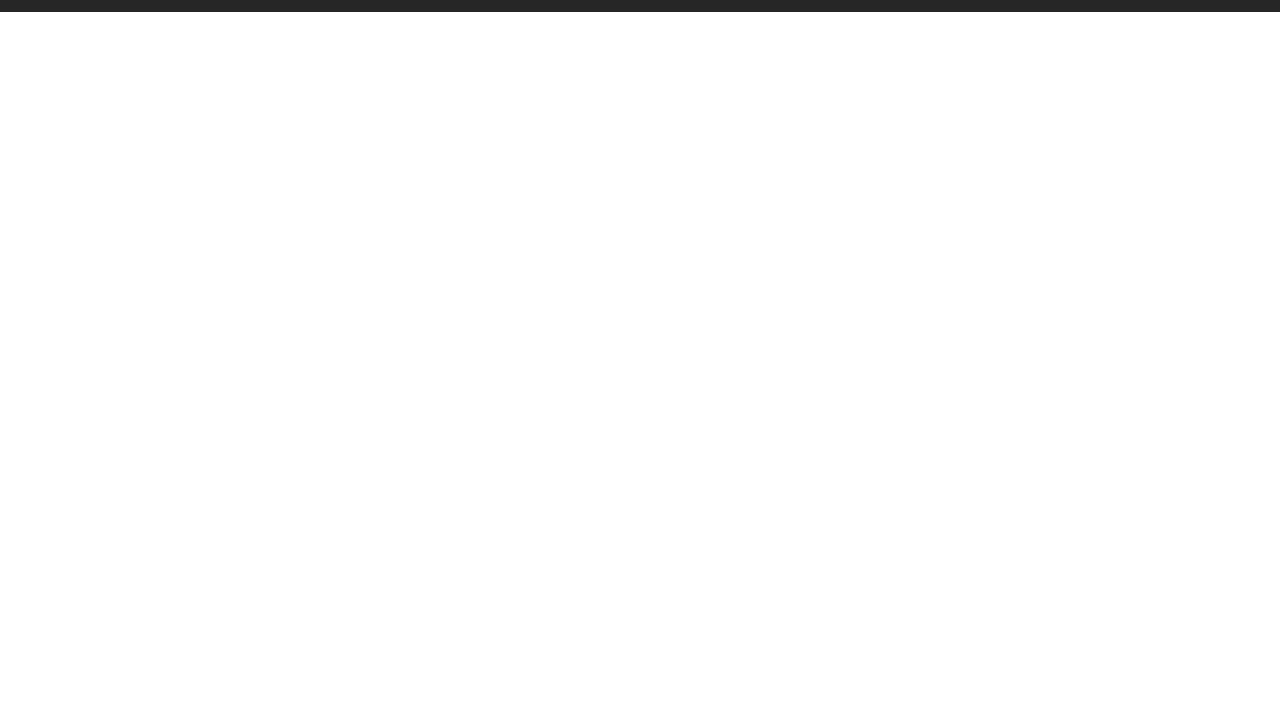
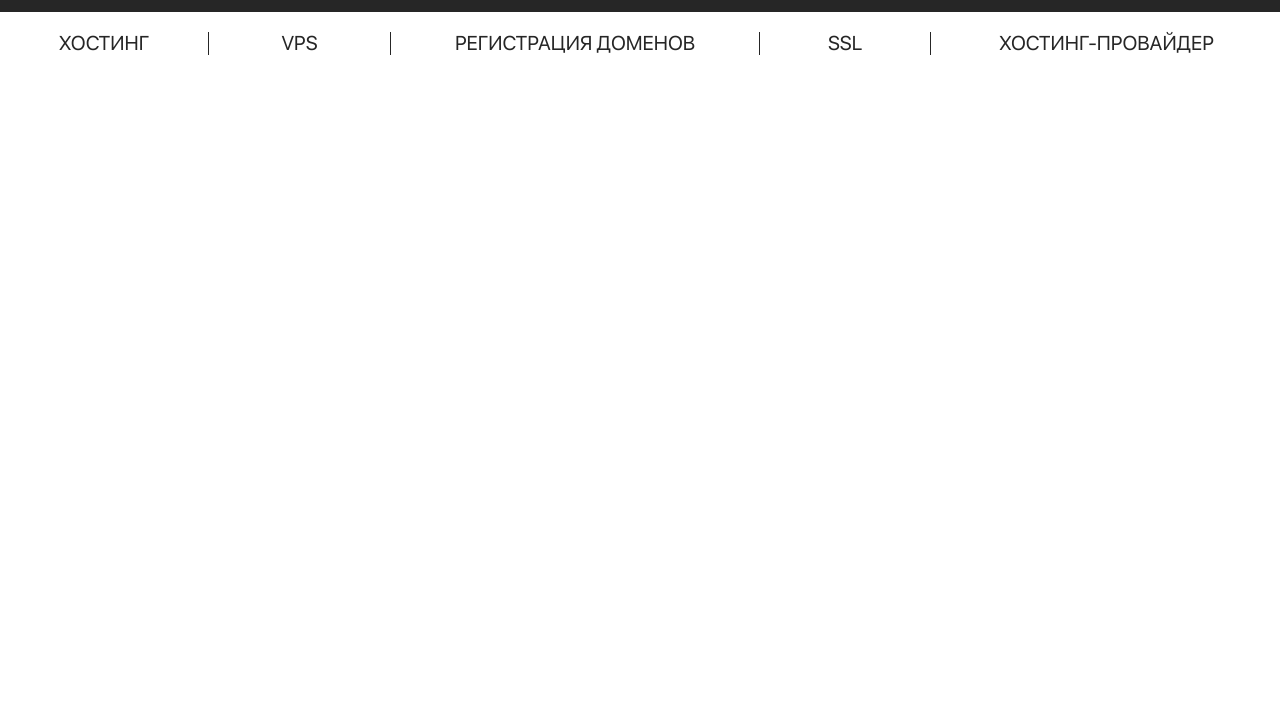
Before and after one commit to MartaGreen/hosting, a website built with webpack: page src/index.pug in a window 1280 px wide. Shown: the part 98-800 px from the top of the page. Built offline with nearby package versions, Linux system fonts and the light colour scheme; files whose address does not match are found by name; a web font is replaced by a local one.

Commit message:
feat: add navigation

```diff
--- a/src/index.pug
+++ b/src/index.pug
@@ -7,3 +7,11 @@ html(lang="en")
     title Document
   body
     include ./header/header.pug
+    .navigation
+      nav(class="nav")
+        a(href="#" class='nav__item nav__item_hosting') хостинг
+        a(href="#" class='nav__item nav__item_vps') vps
+        a(href="#" class='nav__item nav__item_domain') регистрация доменов
+        a(href="#" class='nav__item nav__item__ssl') ssl
+        a(href="#" class='nav__item nav__item_provider') хостинг-провайдер
+          span(class="dropdown-icon")
--- a/src/index.scss
+++ b/src/index.scss
@@ -15,3 +15,54 @@
 body {
   font-family: "SF Pro Display";
 }
+
+.navigation {
+  height: 60px;
+  background: #ffffff;
+
+  display: flex;
+  align-items: center;
+
+  .nav {
+    // width: 86.7%;
+    width: 1296px;
+    height: 20px;
+
+    display: grid;
+    grid-template-columns: 209px 182px 369px 171px 351px;
+
+    margin: 0 auto;
+
+    .nav__item {
+      text-transform: uppercase;
+      text-decoration: none;
+
+      color: #262626;
+      font-size: 20px;
+
+      display: flex;
+      align-items: center;
+      justify-content: center;
+
+      &:not(:last-child) {
+        border-right: 1px solid #262626;
+      }
+
+      &.nav__item_hosting {
+        // width: 12.7%;
+      }
+      &.nav__item_vps {
+        // width: 1%;
+      }
+      &.nav__item_domain {
+        // width: 1%;
+      }
+      &.nav__item_ssl {
+        // width: 1%;
+      }
+      &.nav__item_provider {
+        // width: 1%;
+      }
+    }
+  }
+}
```
